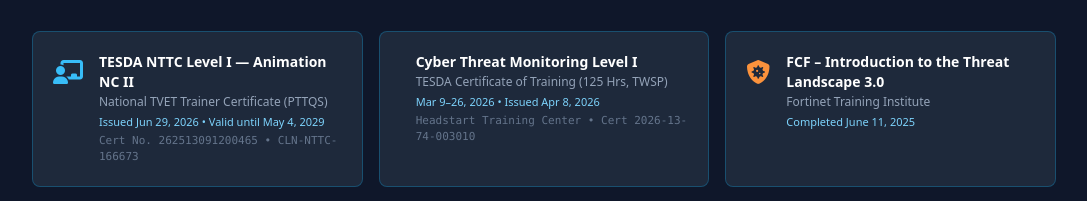
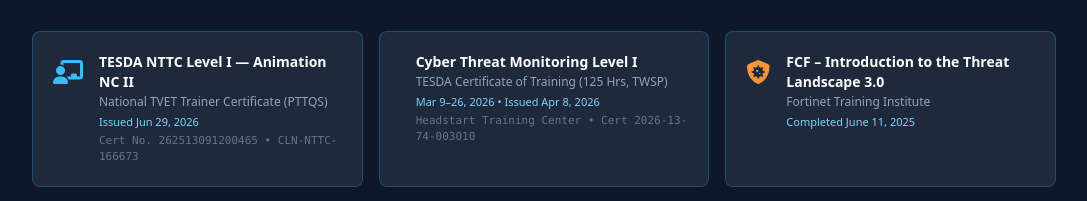
Before and after one commit to derek7744/FREDERICK.DADOR_Portfolio, a plain HTML site: page index.html in a window 1280 px wide. Shown: the part 1609-1810 px from the top of the page, without its empty margins (96-1183 px from the left). Drawn offline with nearby package versions, Linux system fonts and the light colour scheme.

Commit message:
Update certificate validity information in index.html
Removed the validity date from the certificate information.

```diff
--- a/index.html
+++ b/index.html
@@ -126,7 +126,7 @@
                         <div>
                             <h4 class="font-bold text-white text-sm">TESDA NTTC Level I — Animation NC II</h4>
                             <p class="text-xs text-slate-400 mt-0.5">National TVET Trainer Certificate (PTTQS)</p>
-                            <p class="text-[11px] text-sky-300 mt-1">Issued Jun 29, 2026 • Valid until May 4, 2029</p>
+                            <p class="text-[11px] text-sky-300 mt-1">Issued Jun 29, 2026</p>
                             <p class="text-[11px] text-slate-500 font-mono mt-0.5">Cert No. 262513091200465 • CLN-NTTC-166673</p>
                         </div>
                     </div>
```
